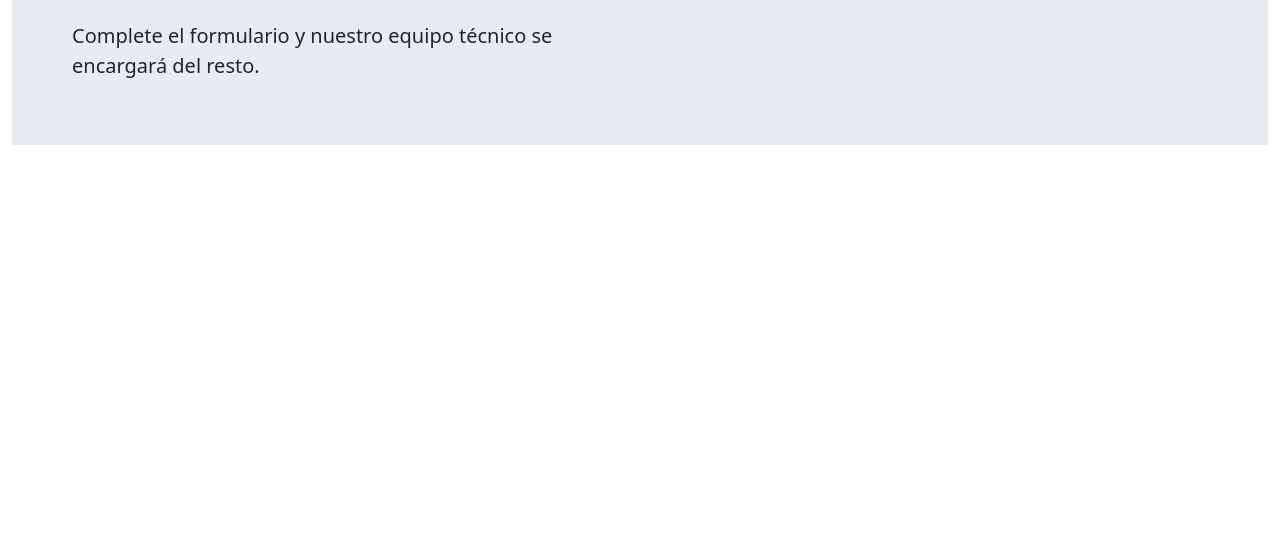
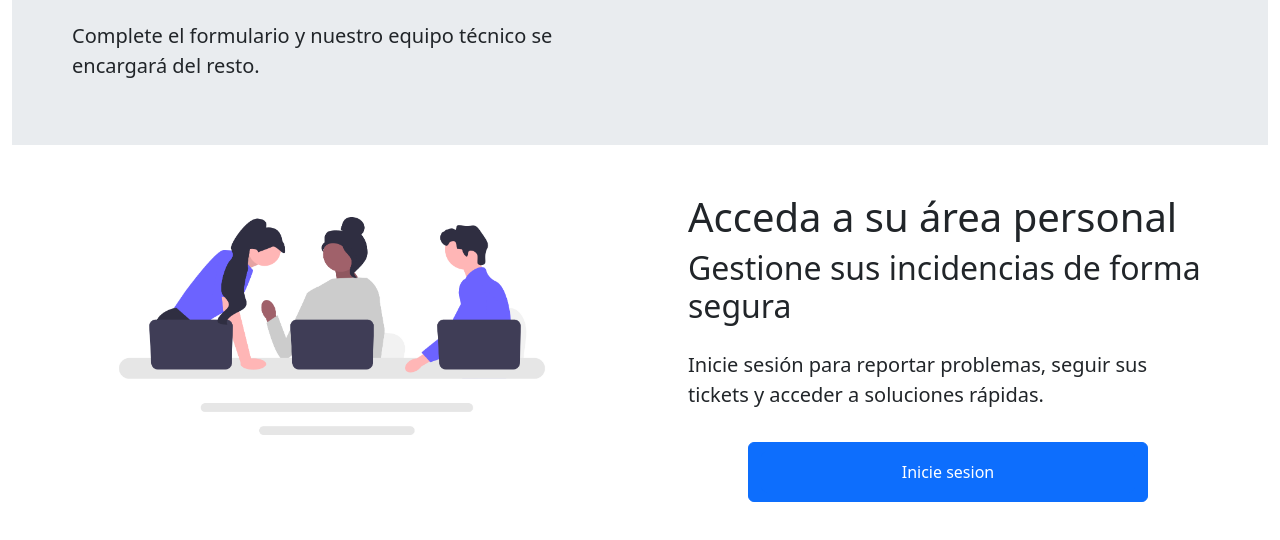
Before and after one commit to dani80f/proyectoBootstrap, a website: page index.html in a window 1280 px wide. Shown: the part 837-1377 px from the top of the page. Before the commit the page ends 982 px from the top, so only its background shows below. Drawn offline with Linux system fonts and the light colour scheme.

Commit message:
Añadido el section de incio de sesion el index

```diff
--- a/index.html
+++ b/index.html
@@ -101,6 +101,46 @@
 
     </section>
 
+    <section class="login">
+        <div class="container-fluid">
+
+            <div class="row g-0">
+
+                <div class="col-md-6 p-5">
+
+                    <img src="assets/undraw_engineering-team_13ax.png" class="img-fluid">
+
+                </div>
+
+                <div class="col-md-6 p-5">
+
+                    <h1>Acceda a su área personal</h1>
+                    <h2 class="mb-4">Gestione sus incidencias de forma segura</h2>
+                    <p class="lead">Inicie sesión para reportar problemas, seguir sus tickets y acceder a soluciones rápidas.</p>
+
+                    <div class="form__btn-div mx-auto">
+
+                        <div class="btn btn-primary w-100 mt-3 py-2 text-center">
+
+                            <a href="form.html" class="btn btn-primary w-100 py-2 text-center d-block">
+
+                                Inicie sesion
+
+
+                            </a>
+                        </div>
+                    </div>
+
+                </div>
+
+
+            </div>
+
+
+        </div>
+
+    </section>
+
 </div>
 
 <script src="js/bootstrap.bundle.js"></script>
```
